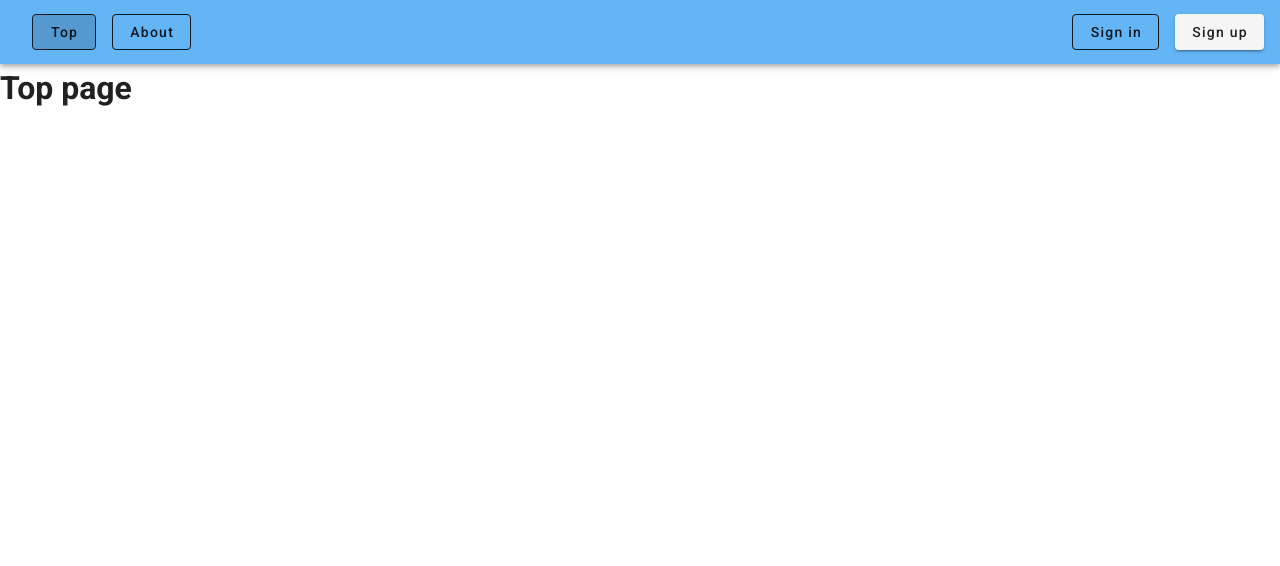
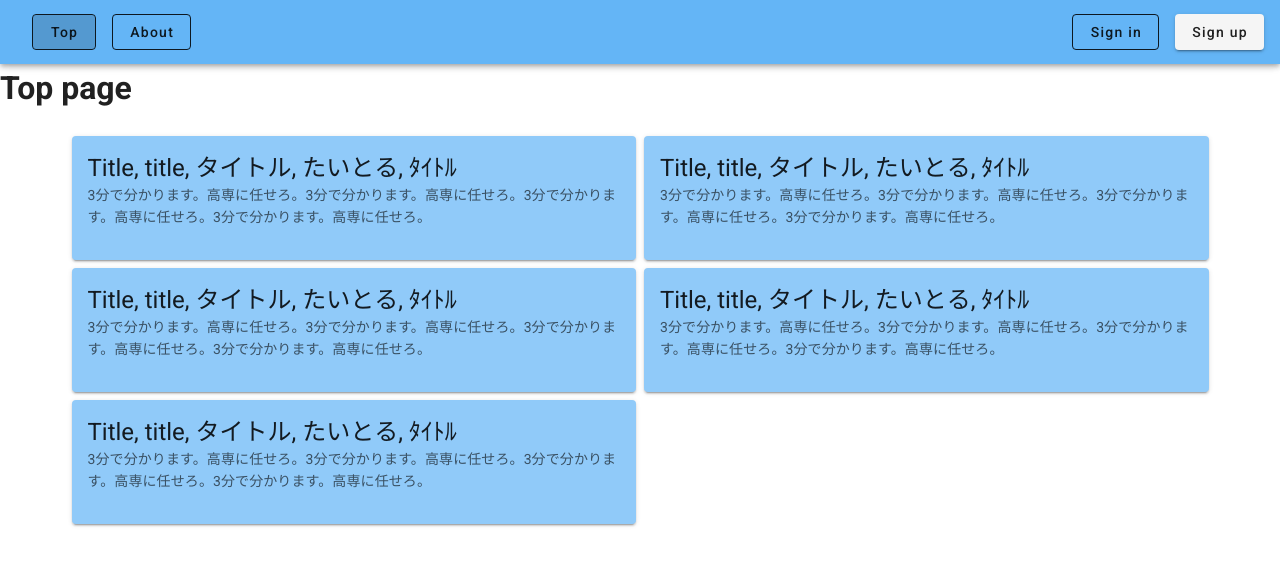
Before and after one commit to jigintern/sanma, a Vue app in the folder front/: page / in a window 1280 px wide. Shown: the top 566 px of the page. Built offline with nearby package versions, Linux system fonts and the light colour scheme.

Commit message:
適当用意した文字を表示させる

```diff
--- a/front/src/views/Top.vue
+++ b/front/src/views/Top.vue
@@ -1,9 +1,78 @@
 <template>
   <div class="home">
     <h1>Top page</h1>
+
+    <v-container>
+      <v-container>
+        <v-row dense>
+          <v-col
+            v-for="(article, index) in articles"
+            :key="index"
+            cols="12"
+            sm="12"
+            lg="6"
+          >
+            <v-card
+              color="blue lighten-3"
+              height="100%"
+              @click="click(article.id)"
+            >
+              <v-card-title class="headline">{{ article.title }}</v-card-title>
+
+              <v-card-subtitle>{{ article.body }}</v-card-subtitle>
+
+              <v-card-actions> </v-card-actions>
+            </v-card>
+          </v-col>
+        </v-row>
+      </v-container>
+    </v-container>
   </div>
 </template>
 
 <script>
-export default {};
+export default {
+  data: function() {
+    return {
+      articles: [
+        {
+          id: 10,
+          title: "Title, title, タイトル, たいとる, ﾀｲﾄﾙ",
+          body:
+            "3分で分かります。高専に任せろ。3分で分かります。高専に任せろ。3分で分かります。高専に任せろ。3分で分かります。高専に任せろ。"
+        },
+        {
+          id: 20,
+          title: "Title, title, タイトル, たいとる, ﾀｲﾄﾙ",
+          body:
+            "3分で分かります。高専に任せろ。3分で分かります。高専に任せろ。3分で分かります。高専に任せろ。3分で分かります。高専に任せろ。"
+        },
+        {
+          id: 30,
+          title: "Title, title, タイトル, たいとる, ﾀｲﾄﾙ",
+          body:
+            "3分で分かります。高専に任せろ。3分で分かります。高専に任せろ。3分で分かります。高専に任せろ。3分で分かります。高専に任せろ。"
+        },
+        {
+          id: 40,
+          title: "Title, title, タイトル, たいとる, ﾀｲﾄﾙ",
+          body:
+            "3分で分かります。高専に任せろ。3分で分かります。高専に任せろ。3分で分かります。高専に任せろ。3分で分かります。高専に任せろ。"
+        },
+        {
+          id: 50,
+          title: "Title, title, タイトル, たいとる, ﾀｲﾄﾙ",
+          body:
+            "3分で分かります。高専に任せろ。3分で分かります。高専に任せろ。3分で分かります。高専に任せろ。3分で分かります。高専に任せろ。"
+        }
+      ]
+    };
+  },
+
+  methods: {
+    click(id) {
+      this.$router.push({ name: "Read-article", params: { id } });
+    }
+  }
+};
 </script>
```
